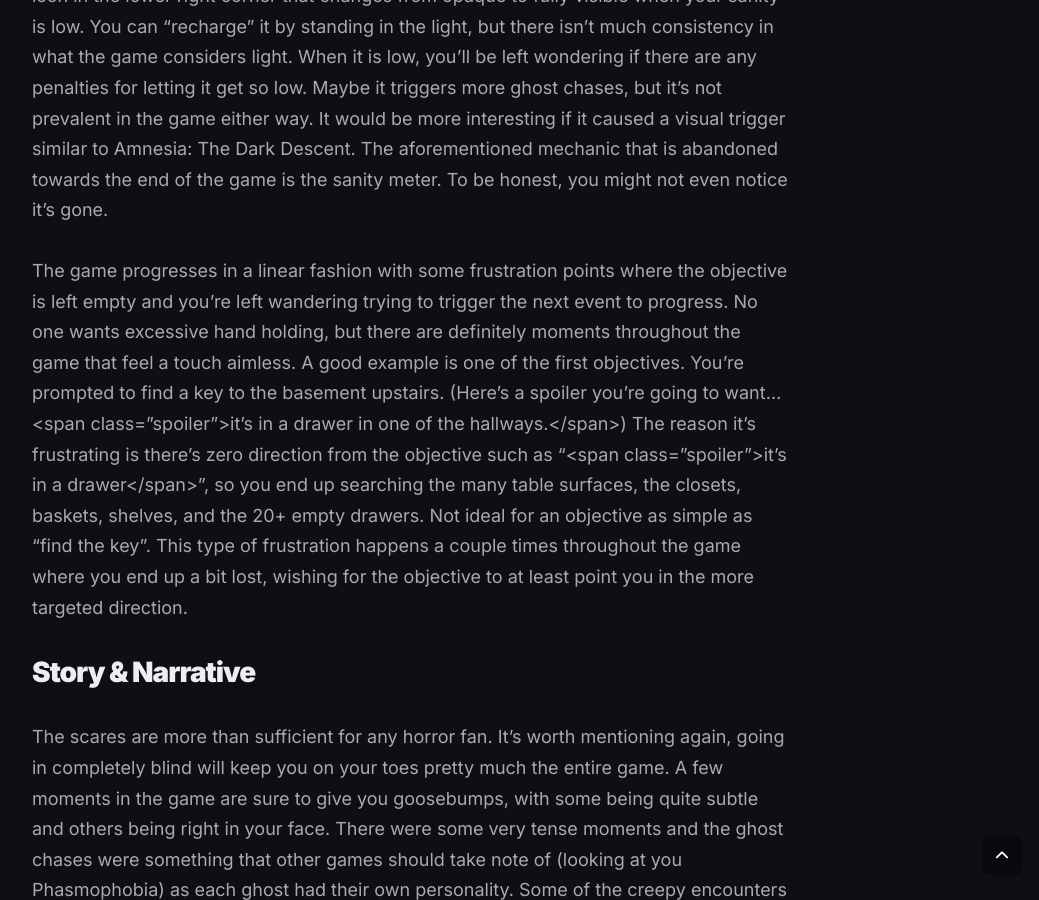
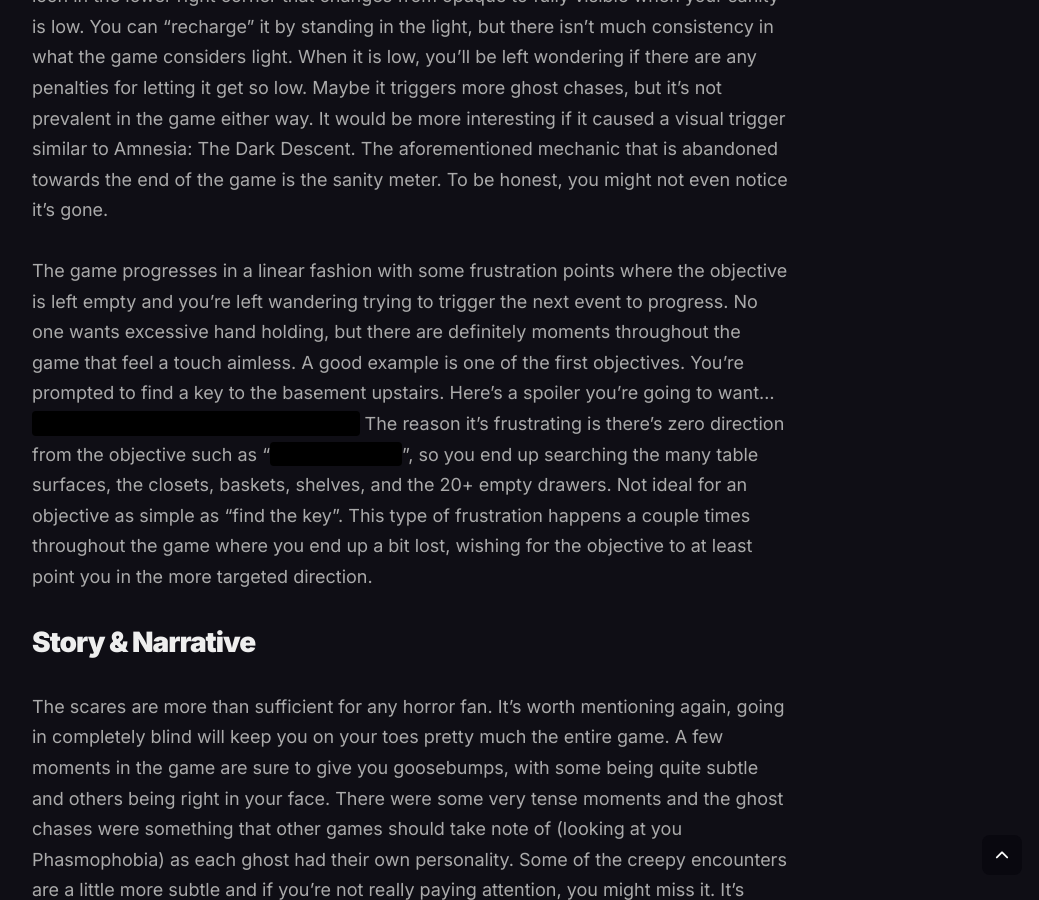
Before and after one commit to thexypod/thexypod.github.io, a Jekyll site: the page built from _posts/2025-12-20-review-unmourned.md, in a window 1280 px wide and 900 px high, scrolled down 1755 px. Shown: the whole window, without its empty margins (228-1267 px from the left). Built offline with Jekyll 4.4.1, drawn with Linux system fonts in a browser that asks for light colours.

Commit message:
Update 2025-12-20-review-unmourned.md

```diff
--- a/_posts/2025-12-20-review-unmourned.md
+++ b/_posts/2025-12-20-review-unmourned.md
@@ -24,7 +24,7 @@ The game remains consistent for ¾, but then switches completely for the final a
 
 Unmourned has an insanity meter that is unfortunately largely forgettable. There's an eye icon in the lower right corner that changes from opaque to fully visible when your sanity is low. You can “recharge” it by standing in the light, but there isn't much consistency in what the game considers light. When it is low, you'll be left wondering if there are any penalties for letting it get so low. Maybe it triggers more ghost chases, but it's not prevalent in the game either way. It would be more interesting if it caused a visual trigger similar to Amnesia: The Dark Descent. The aforementioned mechanic that is abandoned towards the end of the game is the sanity meter. To be honest, you might not even notice it's gone.
 
-The game progresses in a linear fashion with some frustration points where the objective is left empty and you're left wandering trying to trigger the next event to progress. No one wants excessive hand holding, but there are definitely moments throughout the game that feel a touch aimless. A good example is one of the first objectives. You're prompted to find a key to the basement upstairs. (Here's a spoiler you're going to want… <span class=”spoiler”>it's in a drawer in one of the hallways.</span>) The reason it's frustrating is there's zero direction from the objective such as “<span class=”spoiler”>it's in a drawer</span>”, so you end up searching the many table surfaces, the closets, baskets, shelves, and the 20+ empty drawers. Not ideal for an objective as simple as “find the key”. This type of frustration happens a couple times throughout the game where you end up a bit lost, wishing for the objective to at least point you in the more targeted direction.
+The game progresses in a linear fashion with some frustration points where the objective is left empty and you're left wandering trying to trigger the next event to progress. No one wants excessive hand holding, but there are definitely moments throughout the game that feel a touch aimless. A good example is one of the first objectives. You're prompted to find a key to the basement upstairs. Here's a spoiler you're going to want… <span class="spoiler">it's in a drawer in one of the hallways.</span> The reason it's frustrating is there's zero direction from the objective such as “<span class="spoiler">it's in a drawer</span>”, so you end up searching the many table surfaces, the closets, baskets, shelves, and the 20+ empty drawers. Not ideal for an objective as simple as “find the key”. This type of frustration happens a couple times throughout the game where you end up a bit lost, wishing for the objective to at least point you in the more targeted direction.
 
 ## Story & Narrative
 The scares are more than sufficient for any horror fan. It's worth mentioning again, going in completely blind will keep you on your toes pretty much the entire game. A few moments in the game are sure to give you goosebumps, with some being quite subtle and others being right in your face. There were some very tense moments and the ghost chases were something that other games should take note of (looking at you Phasmophobia) as each ghost had their own personality. Some of the creepy encounters are a little more subtle and if you're not really paying attention, you might miss it. It's great when horror games do this because it serves as a reminder that there's a payoff for being mindful.
```
